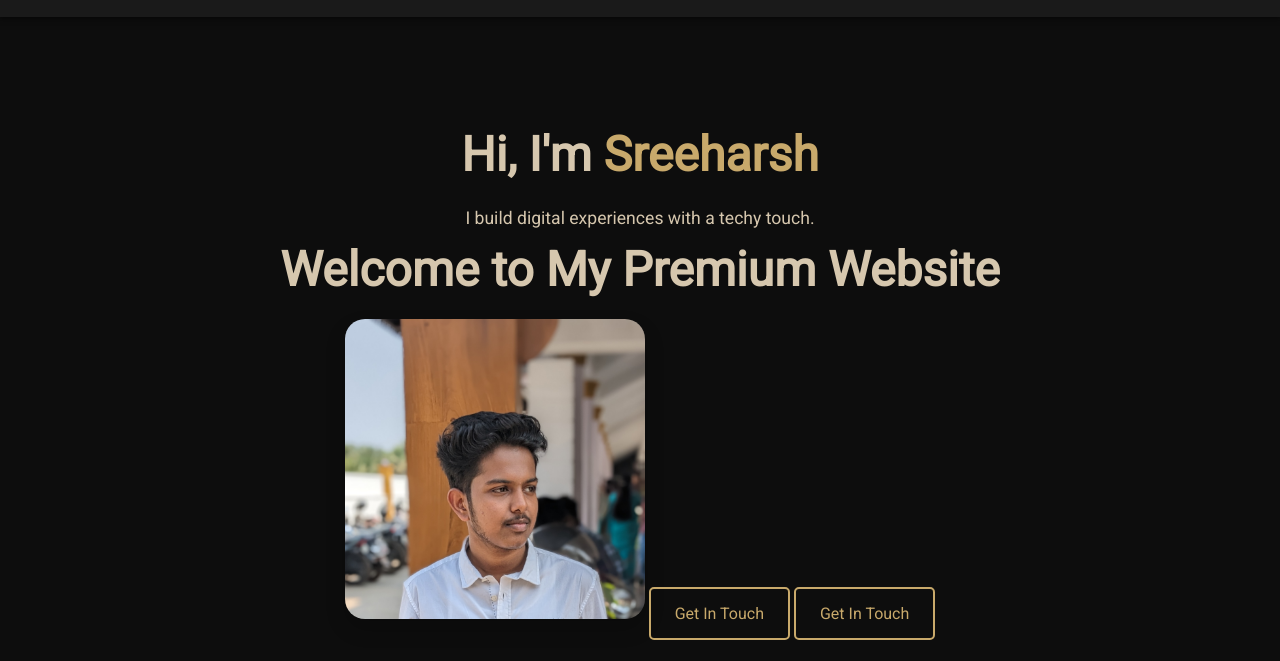
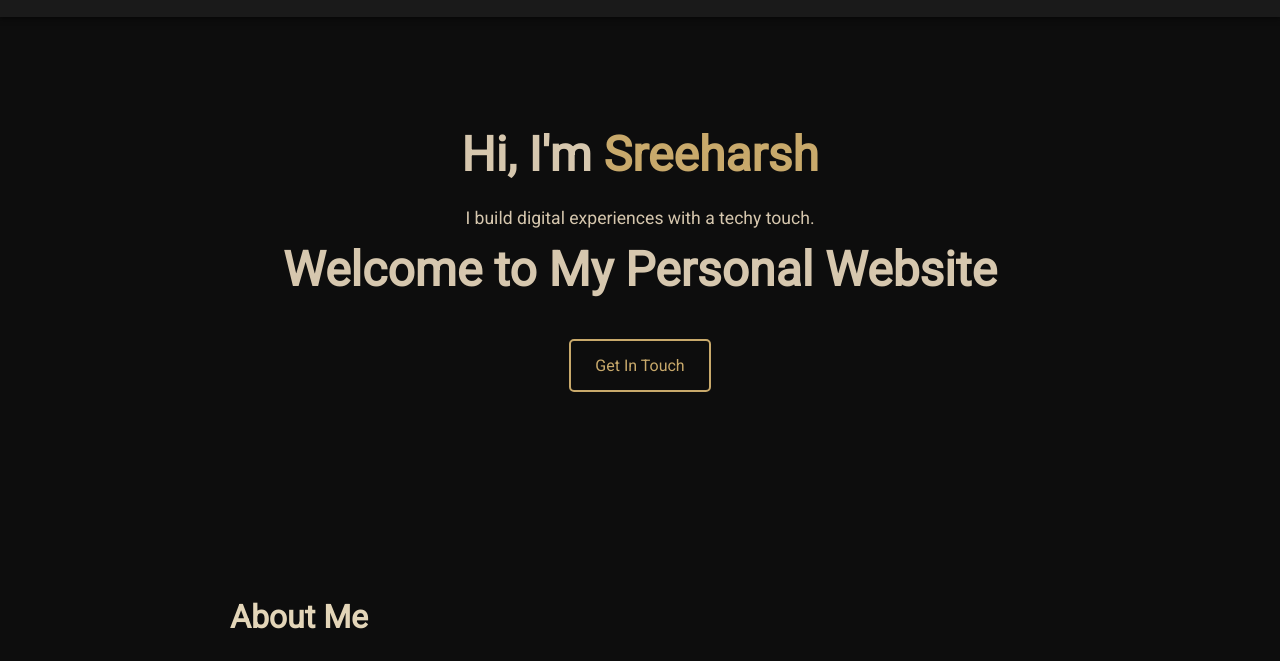
Before and after one commit to sreeharsh-ai/mywebsite4, a plain HTML site: page index.html in a window 1280 px wide. Shown: the part 97-758 px from the top of the page. Drawn offline with nearby package versions, Linux system fonts and the light colour scheme.

Commit message:
Update index.html

```diff
--- a/index.html
+++ b/index.html
@@ -191,11 +191,7 @@
   </style>
 </head>
 <body>
-  <h1>Welcome to My Premium Website</h1>
-
-  <!-- Option 1: Rounded rectangle image -->
-  <img src="IMG_20230908_092223_493.jpg" alt="My Photo" class="premium-image">
-  <a href="#contact" class="btn">Get In Touch</a>
+  <h1>Welcome to My Personal Website</h1>
 
   <!-- Option 2: Circular profile image -
   <!-- <img src="images/photo.jpg" alt="My Stylish Photo" class="circle-image"> -->
```
